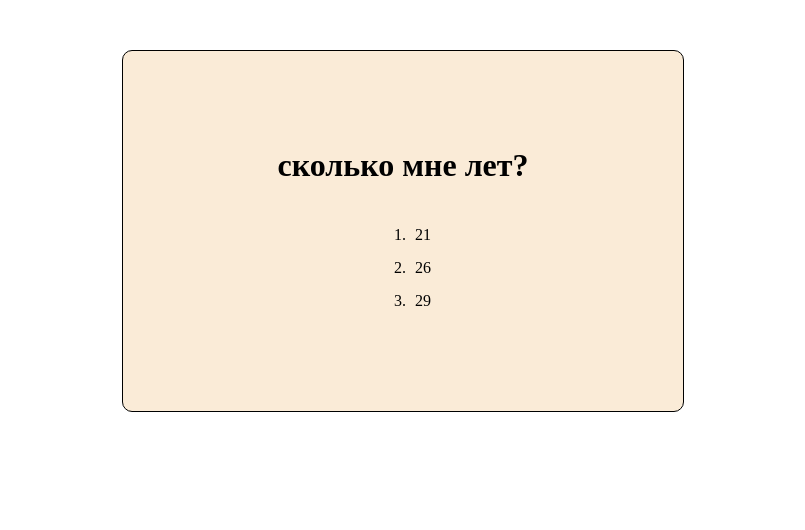
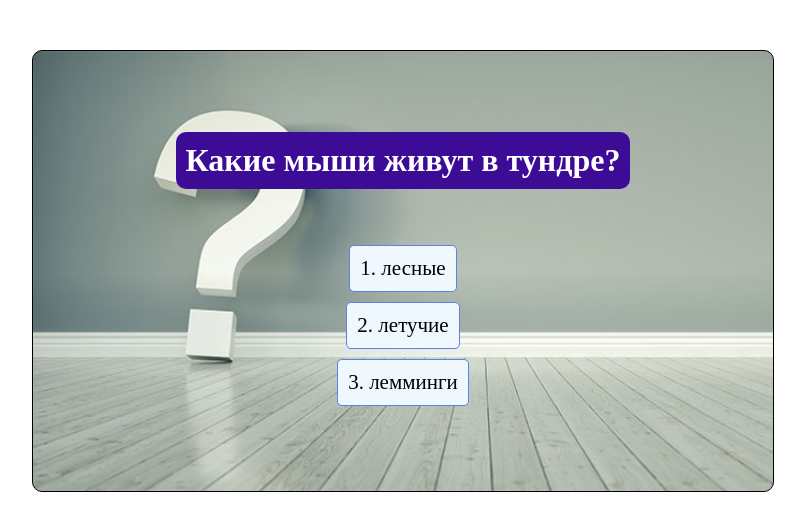
Before and after one commit to ZhenyaBachilo/Godel-quiz, a plain HTML site: page index.html in a window 1280 px wide. Shown: the whole page, without its empty margins (237-1042 px from the left). Drawn offline with Linux system fonts and the light colour scheme.

Commit message:
test task is done

```diff
--- a/index.html
+++ b/index.html
@@ -1,26 +1,27 @@
 <!DOCTYPE html>
 <html lang="en">
+
 <head>
     <meta charset="UTF-8">
     <meta name="viewport" content="width=device-width, initial-scale=1.0">
     <meta http-equiv="X-UA-Compatible" content="ie=edge">
     <link href="./style.css" rel="stylesheet">
     <title>Quiz</title>
+</head>
 
-</head>
 <body>
-
     <div id='quiz'>
-        <h1 id='quest'></h1>
+        <header id="header">
+            <h1 id='question'></h1>
+        </header>
         <ol id='list'>
             <li class='li'></li>
             <li class='li'></li>
             <li class='li'></li>
         </ol>
     </div>
-
-
-
+    <script src="./tasks.js"></script>
     <script src="./index.js"></script>
 </body>
+
 </html>
--- a/index.js
+++ b/index.js
@@ -1,259 +1,57 @@
 const quiz = document.getElementById('quiz');
-const quest = document.getElementById('quest');
+const questionField = document.getElementById('question');
 const list = document.getElementById('list');
 const lies = document.getElementsByClassName('li');
+const header = document.getElementById('header');
 let number = 0;
-let leftTasks=[];
-const correctAnswers =[];
+const correctAnswers = [];
 
-const tasks = [
-    {
-        question: 'сколько мне лет?',
-        answers:[21,26,29],
-        correctAnswer: 29,
-        wasQuestionAnswered: false,
-        chosenAnswer:''
-    },
-    {
-        question: 'любимый цвет?',
-        answers:['желтый','фиолетовый','красный'],
-        correctAnswer: 'фиолетовый',
-        wasQuestionAnswered: false,
-        chosenAnswer:''
-    },
 
-    {
-        question: 'любимое блюдо?',
-        answers:['пицца','паста','шаурма'],
-        correctAnswer: 'пицца',
-        wasQuestionAnswered: false,
-        chosenAnswer:''
-    }
-];
+const filteredTasks = tasks.sort(compareRandom);
 
-function addQuestion(){
-
+function addQuestion() {
     console.log(correctAnswers);
-    console.log(tasks);
-    leftTasks = tasks.filter(task=>{return !task.wasQuestionAnswered});
-    number = getRandomInt(0,leftTasks.length);
-
-    if(leftTasks.length){
-    leftTasks[number].wasQuestionAnswered = true;
-    quest.innerText = leftTasks[number].question;
-    leftTasks[number].answers.sort(compareRandom).forEach((answer,idx)=>{lies[idx].innerText=answer});
-    }else{
-        removeListener();
-        alert(`your score is ${correctAnswers.length}`)
+    if (number < filteredTasks.length) {
+        questionField.innerText = filteredTasks[number].question;
+        filteredTasks[number].answers.sort(compareRandom).forEach((answer, idx) => { lies[idx].innerText = answer });
+    } else {
+        header.remove();
+        list.remove();
+        let result = document.createElement('div');
+        result.className = 'result';
+        if ((correctAnswers.length / filteredTasks.length * 100) > 50) {
+            result.innerHTML = `<div>Молодец! Правильных ответов: ${correctAnswers.length / filteredTasks.length * 100}%</div><div>(${correctAnswers.length} из ${filteredTasks.length})</div>`
+        } else {
+            result.innerHTML = `<div>Соберись и попробуй еще раз! Правильных ответов: ${correctAnswers.length / filteredTasks.length * 100}%</div><div>(${correctAnswers.length} из ${filteredTasks.length})</div>`
+        }
+        quiz.append(result);
     }
 }
 
-addQuestion();
-
-function next(event){
-   if(leftTasks[number].correctAnswer == event.target.innerText){
-    correctAnswers.push(event.target.innerText);
-   }
+function next(event) {
+    if (filteredTasks[number].correctAnswer == event.target.innerText) {
+        correctAnswers.push(event.target.innerText);
+    }
+    number++;
     addQuestion();
 }
 
-for(let i=0; i<lies.length; i++){
-    lies[i].addEventListener('click', next);
+function compareRandom(a, b) {
+    return Math.random() - 0.5;
 }
 
-function removeListener(){
-    for(let j=0; j<lies.length; j++){
-        lies[j].removeEventListener('click', next);
+function addListener() {
+    for (let i = 0; i < lies.length; i++) {
+        lies[i].addEventListener('click', next);
     }
 }
 
-function compareRandom(a, b) {
-  return Math.random() - 0.5;
-}
-
-function getRandomInt(min, max) {
-    return Math.floor(Math.random() * (max - min)) + min;
+function removeListener() {
+    for (let i = 0; i < lies.length; i++) {
+        lies[i].removeEventListener('click', next);
+    }
 }
 
 
-
-
-// function filter(){
-//    return filteredTasks = tasks.filter(task=>!task.wasQuestionAnswered);
-// }
-
-// const pushQuestion = () =>{
-
-//     filter();
-//     console.log(filteredTasks);
-
-
-//    if(filteredTasks.length){
-
-//         number = getRandomInt(0,filteredTasks.length+1);
-//         console.log(number);
-//         tasks[number].wasQuestionAnswered = true;
-//         quest.innerText = tasks[number].question;
-//         tasks[number].answers.forEach((answer,idx) => {
-//         lies[idx].innerText = answer;
-//     });
-//    }else{
-//     removeListener();
-//     countRightnAnswers();
-//    }
-// }
-// pushQuestion();
-
-
-
-// function nextQuestion(event) {
-//     if(event){
-//         tasks[number].chosenAnswer = event.target.innerText;
-
-//     }
-//     console.log(tasks);
-//     pushQuestion();
-//   }
-
-// addListener();
-
-// function addListener(){
-//     for(let i=0; i<lies.length; i++){
-//         lies[i].addEventListener('click', nextQuestion)
-//      }
-// }
-
-// function removeListener(){
-//     for(let i=0; i<lies.length; i++){
-//         lies[i].removeEventListener('click', nextQuestion)
-//      }
-// }
-
-// function countRightnAnswers(){
-//     const amount = tasks.filter(task=>{return task.correctAnswer==task.chosenAnswer})
-//     console.log(`правильных ответов ${amount.length}`);
-// }
-
-
-
-// function getRandomInt(min, max) {
-//     return Math.floor(Math.random() * (max - min)) + min;
-//   }
-
-
-
-
-
-
-
-
-
-
-
-
-
-
-
-
-
-
-
-
-
-
-
-
-
-
-
-
-
-
-
-
-
-
-
-
-
-
-
-
-
-
-
-
-
-
-
-
-
-
-
-
-
-
-
-
-
-
-
-
-
-
-
-
-
-
-
-
-
-
-
-
-
-
-
-
-
-
-
-
-
-
-
-
-
-
-
-
-// let question = document.getElementById('question');
-// let button = document.getElementById('next');
-// let answersList = document.querySelector('ol');
-// const list = document.getElementsByTagName('li');
-// let radio = '<input name="radio" type="radio">';
-// let click = 0;
-// let score = 0;
-// userAnswer= [];
-
-
-// const tasks = [
-
-//     ['сколько мне лет?', 21, 26, 29, 21],
-//     ['любимый цвет?', 'желтый', 'фиолетовый', 'крысный', 'фиолетовый' ],
-//     ['любимое блюдо', 'пицца', 'шаурма', 'паста', 'пицца']
-// ]
-
-
-// function pushQuestion(e) {
-
-//     question.innerHTML = tasks[click][0];
-//     list[0].innerHTML =  radio +  tasks[click][1];
-//     list[1].innerHTML = radio +  tasks[click][2];
-//     list[2].innerHTML = radio +  tasks[click][3];
-//     click++;
-// }
-
-// for(let i = 0; i < list.length; i++) {
-//     list[i].addEventListener("click", pushQuestion);
-// }
+addQuestion();
+addListener();
--- a/style.css
+++ b/style.css
@@ -1,27 +1,67 @@
 #quiz{
     border: 1px solid black;
-    max-width: 500px;
-    height: 300px;
+    max-width: 700px;
+    min-height: 400px;
     margin: 50px auto;
-    padding: 30px;
-    background-color: antiquewhite;
+    padding: 20px;
     border-radius: 10px;
+    background-image: url('./image.jpg');
+    background-repeat: no-repeat;
+    background-size: cover;
     display: flex;
     justify-content: center;
     align-items: center;
     flex-direction: column;
 }
-/* h1{
+
+#header{
+    min-height: 70px;
+    display: flex;
+    justify-content: center;
+    align-items: center;
+}
+
+#question{
+    color: white;
+    background-color: rgb(61, 12, 151);
+    padding: 10px;
+    border-radius: 10px;
     text-align: center;
-} */
+    margin-bottom: 40px;
+}
 
-.li{
+#list{
+    display: flex;
+    justify-content: center;
+    align-items: center;
+    flex-direction: column;
+    list-style-position: inside;
+    padding: 0;
+}
 
-    margin-bottom: 5px;
-    padding: 5px;
+.li {
+    margin-bottom: 10px;
+    padding: 10px;
     border-radius: 5px;
+    font-size: 21px;
+    background-color: aliceblue;
+    border: 1px solid rgb(93, 129, 228);
 }
 
 .li:hover{
-    background-color: red;
+    background-color: rgb(193, 165, 236);
+    color: white;
+    cursor: pointer;
 }
+.result{
+    display: flex;
+    justify-content: center;
+    align-items: center;
+    flex-direction: column;
+    background-color: rgb(133, 233, 220);
+    padding: 20px;
+    border-radius: 10px;
+    font-size: 25px;
+    border: 1px solid rgb(82, 74, 235);
+    text-align: center;
+}
--- /dev/null
+++ b/tasks.js
@@ -0,0 +1,52 @@
+var tasks = [
+    {
+        question: 'Какие мыши живут в тундре?',
+        answers: ['лесные', 'летучие', 'лемминги'],
+        correctAnswer: 'лемминги'
+    },
+    {
+        question: 'Саша и Арина решили задачу за 10 минут. Сколько времени потратила на решение задачи каждая девочка?',
+        answers: ['5 минут', '10 минут', '20 минут'],
+        correctAnswer: '10 минут'
+    },
+    {
+        question: 'Где восходит солнце?',
+        answers: ['на западе', 'на юге', 'на востоке'],
+        correctAnswer: 'на востоке'
+    },
+    {
+        question: 'Кто не является птицей?',
+        answers: ['филин', 'пингвин', 'летучая мышь'],
+        correctAnswer: 'летучая мышь'
+    },
+    {
+        question: 'Сколько подвигов, как принято считать, совершил Геракл?',
+        answers: [3, 12, 20],
+        correctAnswer: 12
+    },
+    {
+        question: 'Какого моря не существует?',
+        answers: ['Сиреневого моря', 'Красного моря', 'Белого моря'],
+        correctAnswer: 'Сиреневого моря'
+    },
+    {
+        question: 'Что Винни-Пух считал лучшим подарком?',
+        answers: ['сахар', 'мед', 'шоколад'],
+        correctAnswer: 'мед'
+    },
+    {
+        question: 'С какого расстояния назначают пенальти в футболе?',
+        answers: ['с 12 метров', 'с 11 метров', 'с 10 метров'],
+        correctAnswer: 'с 11 метров'
+    },
+    {
+        question: 'Какие краски необходимо смешать, чтобы нарисовать зеленую траву?',
+        answers: ['желтую и синюю', 'желтую и коричневую', 'фиолетовую и коричневую'],
+        correctAnswer: 'желтую и синюю'
+    },
+    {
+        question: 'С какой частью речи не употребляются предлоги?',
+        answers: ['имя прилагательное', 'глагол', 'имя существительное'],
+        correctAnswer: 'глагол'
+    }
+];
```
Also changed, not shown: image.jpg (added).
